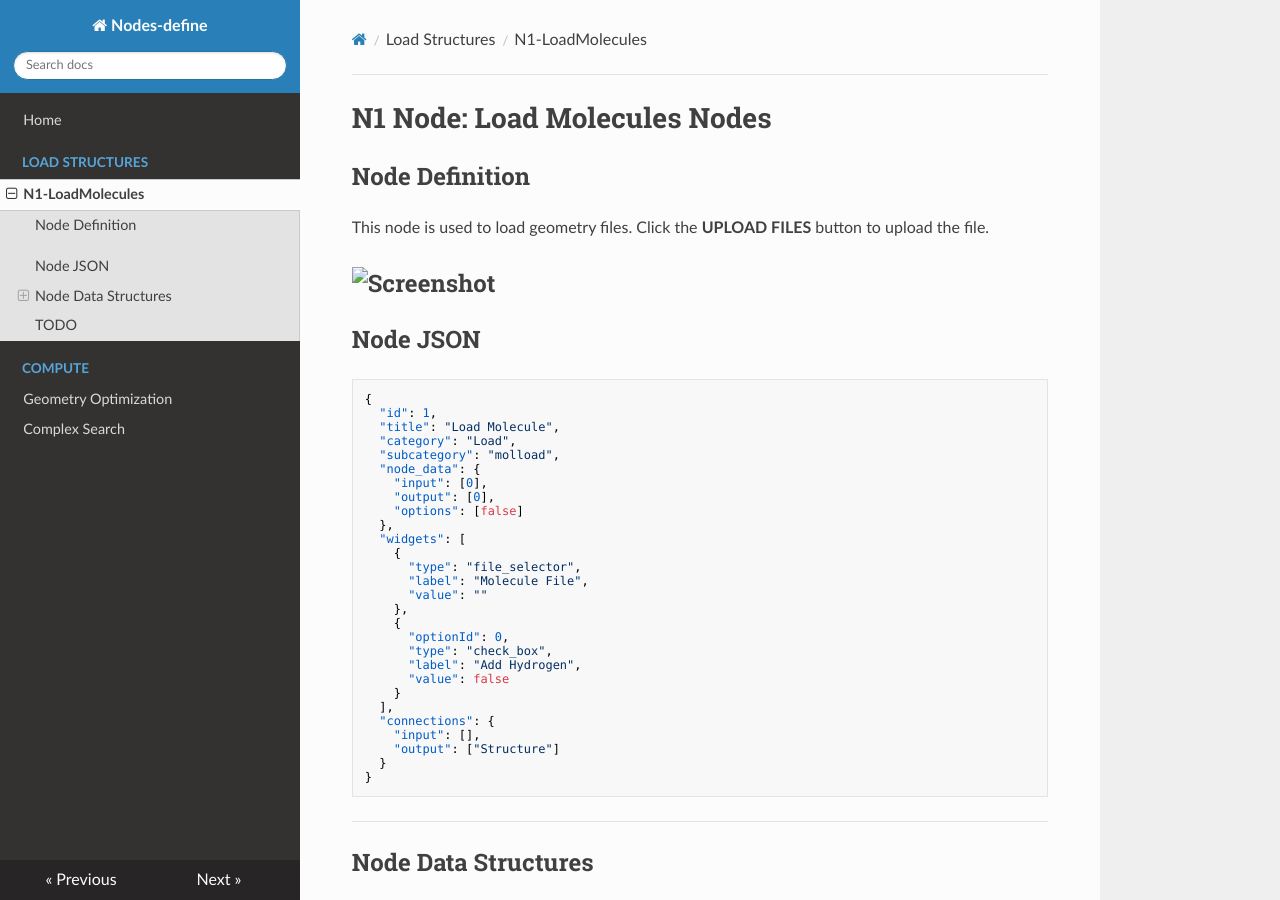
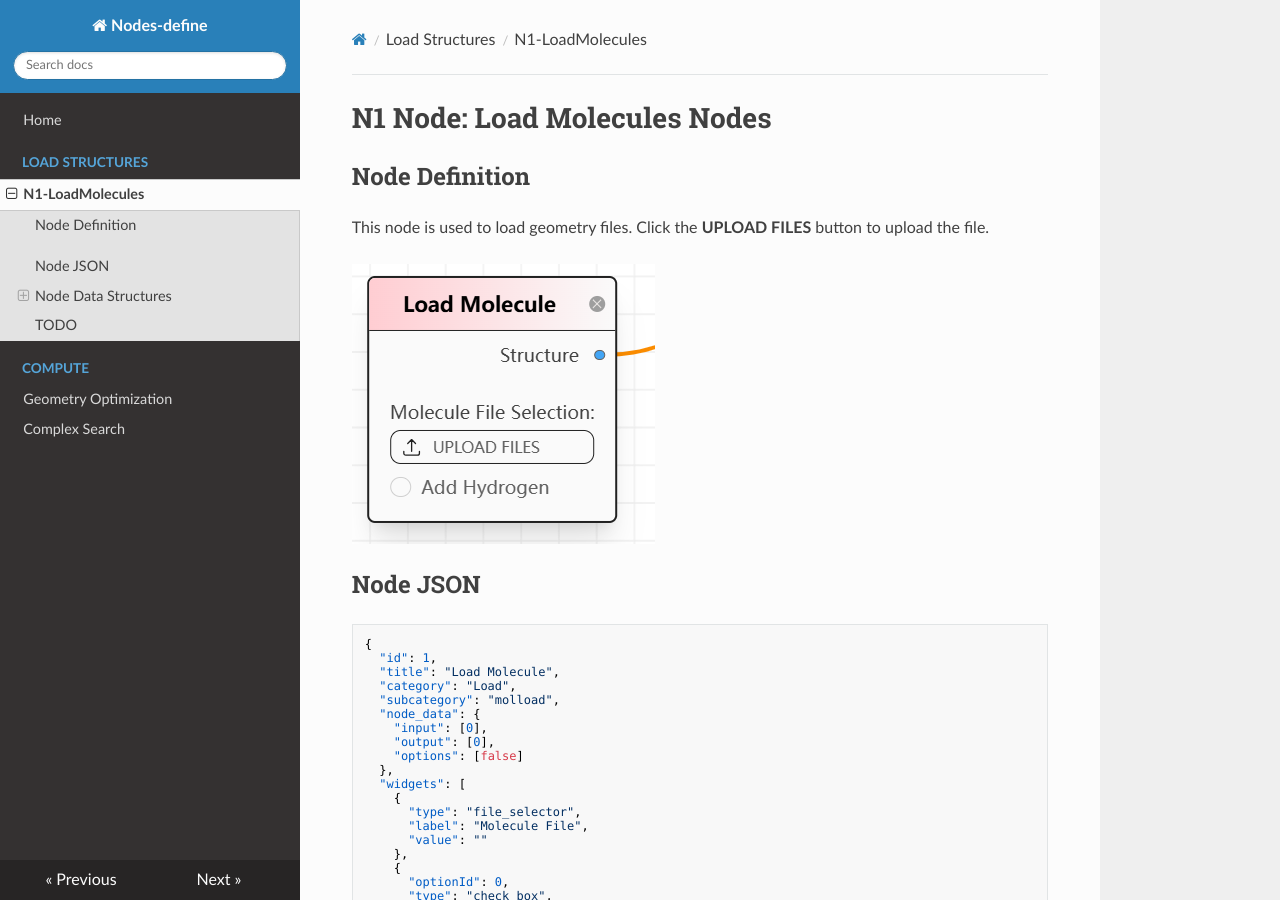
Before and after one commit to XinChenQC/node_defines, an MkDocs documentation site: the page built from docs/LoadStructures/N1.md, in a window 1280 px wide and 900 px high. Built offline with MkDocs 1.6.1, drawn with Linux system fonts in a browser that asks for light colours; nearby versions of some CDN libraries.

Commit message:
Update N1.md

```diff
--- a/docs/LoadStructures/N1.md
+++ b/docs/LoadStructures/N1.md
@@ -4,7 +4,7 @@
 
 This node is used to load geometry files. Click the **UPLOAD FILES** button to upload the file.
 
-![Screenshot](img/N1.jpg)
+![Screenshot](../img/N1.jpg)
 ---
 
 ## **Node JSON**
```
